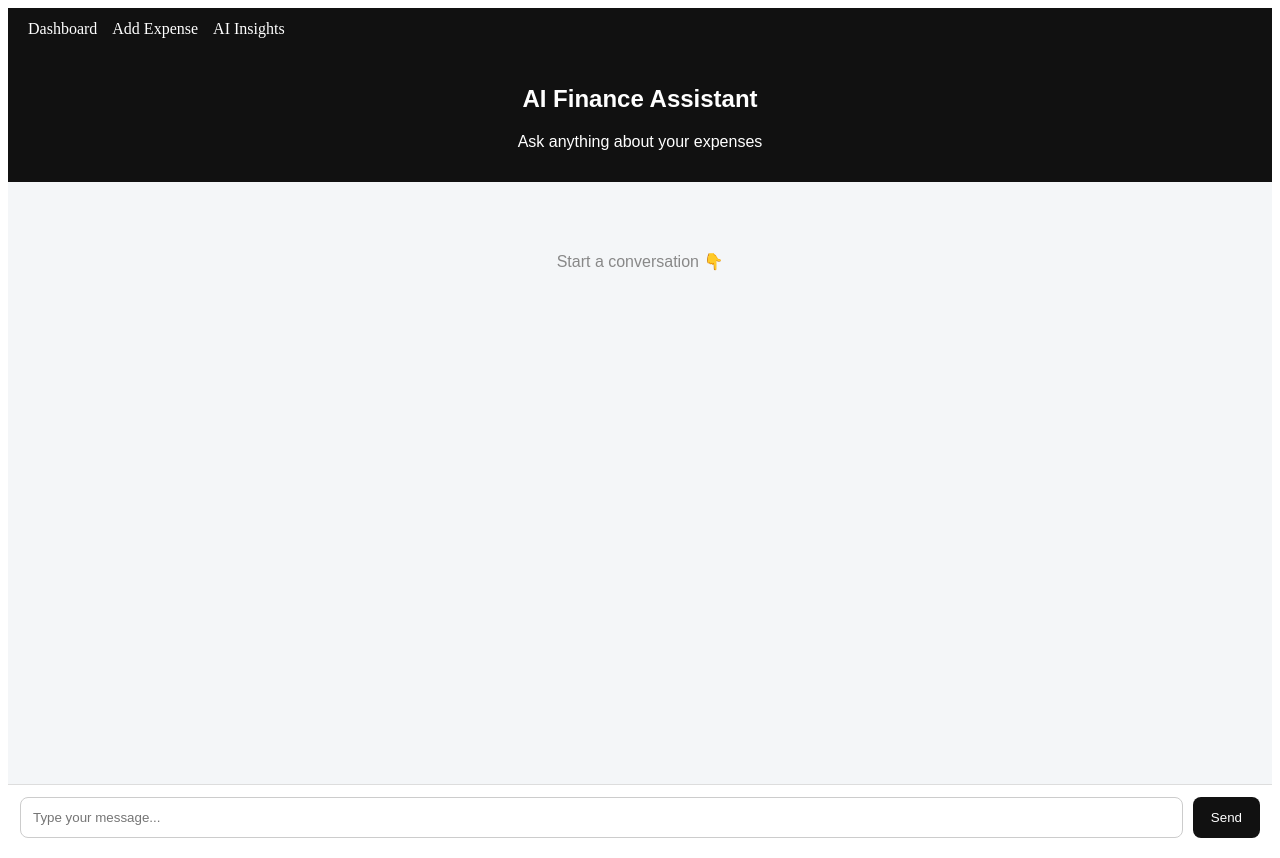
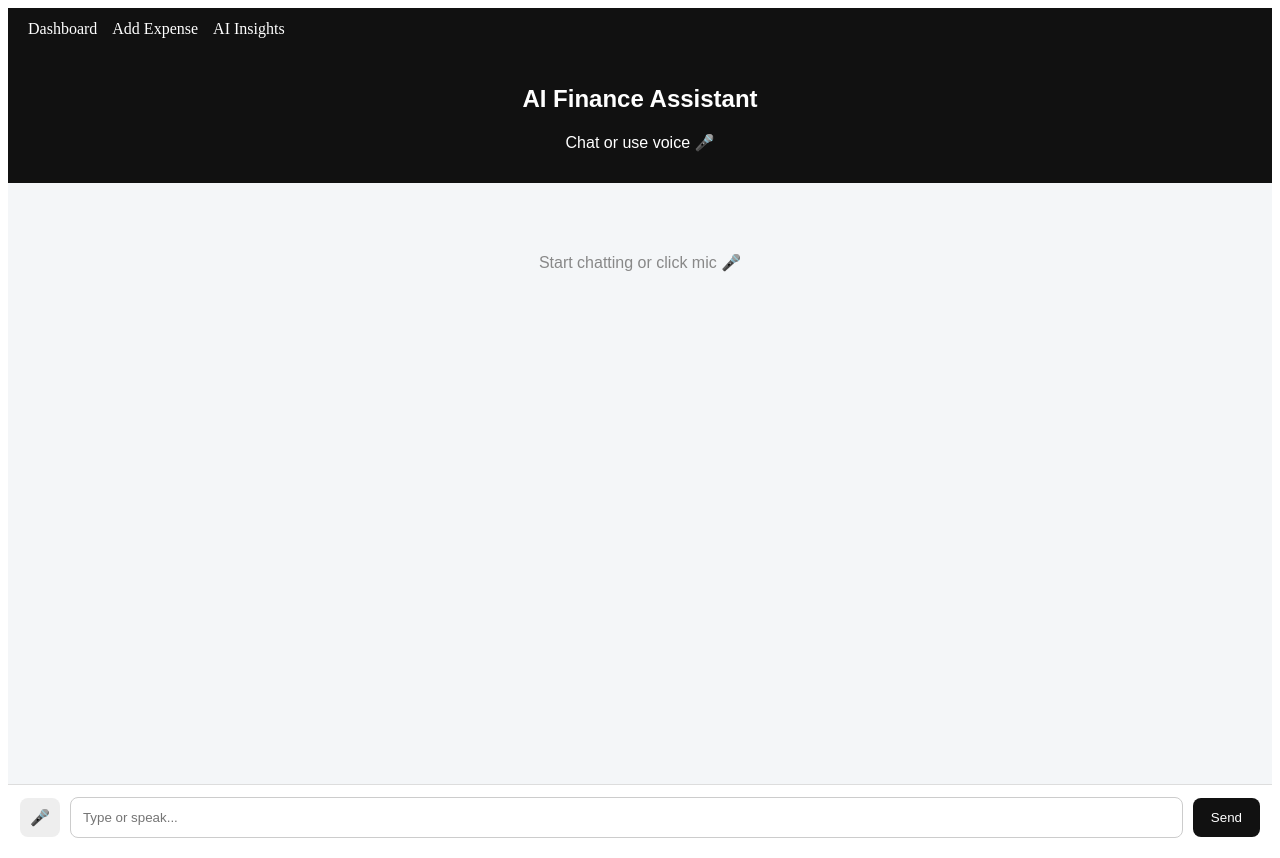
Before and after one commit to SharadaBende/AI-Expense-Tracker, a React app in the folder frontend/: page /ai in a window 1280 px wide. Built offline with nearby package versions, Linux system fonts and the light colour scheme; the HTML template or start-up script is replaced by a standard one.

Commit message:
add mic but not responcing, let me see further

```diff
--- a/frontend/src/pages/AIInsights.jsx
+++ b/frontend/src/pages/AIInsights.jsx
@@ -1,308 +1,3 @@
-// import { useState } from "react";
-// import axios from "axios";
-
-// const API = "http://127.0.0.1:8000";
-
-// function AIInsights() {
-//   const [messages, setMessages] = useState([]);
-//   const [input, setInput] = useState("");
-//   const [loading, setLoading] = useState(false);
-
-//   const sendMessage = async () => {
-//     if (!input.trim()) return;
-
-//     const userMessage = { role: "user", text: input };
-
-//     setMessages((prev) => [...prev, userMessage]);
-//     setInput("");
-//     setLoading(true);
-
-//     try {
-//       const res = await axios.get(
-//         `${API}/ai-chat?prompt=${encodeURIComponent(input)}`
-//       );
-
-//       const aiMessage = {
-//         role: "ai",
-//         text: res.data.reply
-//       };
-
-//       setMessages((prev) => [...prev, aiMessage]);
-//     } catch (err) {
-//       setMessages((prev) => [
-//         ...prev,
-//         { role: "ai", text: "Error getting response from AI" }
-//       ]);
-//     } finally {
-//       setLoading(false);
-//     }
-//   };
-
-//   return (
-//     <div style={styles.container}>
-//       <h2>🤖 AI Finance Chat</h2>
-
-//       {/* CHAT BOX */}
-//       <div style={styles.chatBox}>
-//         {messages.map((msg, i) => (
-//           <div
-//             key={i}
-//             style={{
-//               ...styles.message,
-//               alignSelf: msg.role === "user" ? "flex-end" : "flex-start",
-//               background: msg.role === "user" ? "#DCF8C6" : "#fff"
-//             }}
-//           >
-//             {msg.text}
-//           </div>
-//         ))}
-
-//         {loading && (
-//           <div style={styles.typing}>AI is thinking...</div>
-//         )}
-//       </div>
-
-//       {/* INPUT BOX */}
-//       <div style={styles.inputBox}>
-//         <input
-//           value={input}
-//           onChange={(e) => setInput(e.target.value)}
-//           placeholder="Ask about your expenses..."
-//           style={styles.input}
-//         />
-
-//         <button onClick={sendMessage} style={styles.button}>
-//           Send
-//         </button>
-//       </div>
-//     </div>
-//   );
-// }
-
-// const styles = {
-//   container: {
-//     maxWidth: "600px",
-//     margin: "auto",
-//     padding: "20px",
-//     fontFamily: "Arial"
-//   },
-//   chatBox: {
-//     height: "400px",
-//     overflowY: "auto",
-//     border: "1px solid #ddd",
-//     padding: "10px",
-//     display: "flex",
-//     flexDirection: "column",
-//     gap: "10px",
-//     background: "#f9f9f9"
-//   },
-//   message: {
-//     padding: "10px",
-//     borderRadius: "10px",
-//     maxWidth: "75%"
-//   },
-//   inputBox: {
-//     display: "flex",
-//     marginTop: "10px",
-//     gap: "10px"
-//   },
-//   input: {
-//     flex: 1,
-//     padding: "10px"
-//   },
-//   button: {
-//     padding: "10px 15px",
-//     cursor: "pointer"
-//   },
-//   typing: {
-//     fontStyle: "italic",
-//     color: "gray"
-//   }
-// };
-
-// export default AIInsights;
-
-
-
-
-
-
-
-
-
-
-
-
-
-
-// import { useEffect, useRef, useState } from "react";
-// import axios from "axios";
-
-// const API = "http://127.0.0.1:8000";
-
-// function AIInsights() {
-//   const [messages, setMessages] = useState([]);
-//   const [input, setInput] = useState("");
-//   const [loading, setLoading] = useState(false);
-//   const chatEndRef = useRef(null);
-
-//   // AUTO SCROLL
-//   useEffect(() => {
-//     chatEndRef.current?.scrollIntoView({ behavior: "smooth" });
-//   }, [messages, loading]);
-
-//   const sendMessage = async () => {
-//     if (!input.trim()) return;
-
-//     const userMsg = {
-//       role: "user",
-//       text: input,
-//       time: new Date().toLocaleTimeString()
-//     };
-
-//     setMessages((prev) => [...prev, userMsg]);
-//     setInput("");
-//     setLoading(true);
-
-//     try {
-//       const res = await axios.get(
-//         `${API}/ai-chat?prompt=${encodeURIComponent(input)}`
-//       );
-
-//       const aiMsg = {
-//         role: "ai",
-//         text: res.data.reply,
-//         time: new Date().toLocaleTimeString()
-//       };
-
-//       setMessages((prev) => [...prev, aiMsg]);
-//     } catch (err) {
-//       setMessages((prev) => [
-//         ...prev,
-//         {
-//           role: "ai",
-//           text: "Error: Unable to get response",
-//           time: new Date().toLocaleTimeString()
-//         }
-//       ]);
-//     } finally {
-//       setLoading(false);
-//     }
-//   };
-
-//   return (
-//     <div style={styles.container}>
-//       <h2>🤖 AI Finance Chat</h2>
-
-//       {/* CHAT BOX */}
-//       <div style={styles.chatBox}>
-//         {messages.map((msg, i) => (
-//           <div
-//             key={i}
-//             style={{
-//               ...styles.message,
-//               alignSelf: msg.role === "user" ? "flex-end" : "flex-start",
-//               backgroundColor: msg.role === "user" ? "#DCF8C6" : "#fff"
-//             }}
-//           >
-//             <div>{msg.text}</div>
-//             <div style={styles.time}>{msg.time}</div>
-//           </div>
-//         ))}
-
-//         {/* TYPING ANIMATION */}
-//         {loading && (
-//           <div style={styles.typing}>
-//             AI is typing...
-//           </div>
-//         )}
-
-//         <div ref={chatEndRef} />
-//       </div>
-
-//       {/* INPUT */}
-//       <div style={styles.inputBox}>
-//         <input
-//           value={input}
-//           onChange={(e) => setInput(e.target.value)}
-//           placeholder="Ask something..."
-//           style={styles.input}
-//           onKeyDown={(e) => e.key === "Enter" && sendMessage()}
-//         />
-//         <button onClick={sendMessage} style={styles.button}>
-//           Send
-//         </button>
-//       </div>
-//     </div>
-//   );
-// }
-
-// const styles = {
-//   container: {
-//     maxWidth: "600px",
-//     margin: "auto",
-//     padding: "20px",
-//     fontFamily: "Arial"
-//   },
-//   chatBox: {
-//     height: "500px",
-//     overflowY: "auto",
-//     border: "1px solid #ddd",
-//     padding: "10px",
-//     display: "flex",
-//     flexDirection: "column",
-//     gap: "10px",
-//     background: "#f9f9f9",
-//     borderRadius: "10px"
-//   },
-//   message: {
-//     padding: "10px",
-//     borderRadius: "10px",
-//     maxWidth: "75%",
-//     boxShadow: "0 1px 3px rgba(0,0,0,0.1)"
-//   },
-//   time: {
-//     fontSize: "10px",
-//     marginTop: "5px",
-//     opacity: 0.6
-//   },
-//   inputBox: {
-//     display: "flex",
-//     marginTop: "10px",
-//     gap: "10px"
-//   },
-//   input: {
-//     flex: 1,
-//     padding: "10px",
-//     borderRadius: "8px",
-//     border: "1px solid #ccc"
-//   },
-//   button: {
-//     padding: "10px 15px",
-//     background: "#111",
-//     color: "white",
-//     border: "none",
-//     borderRadius: "8px",
-//     cursor: "pointer"
-//   },
-//   typing: {
-//     fontStyle: "italic",
-//     color: "gray"
-//   }
-// };
-
-// export default AIInsights;
-
-
-
-
-
-
-
-
-
-
-
 import { useEffect, useRef, useState } from "react";
 import axios from "axios";
 
@@ -312,18 +7,22 @@ function AIInsights() {
   const [messages, setMessages] = useState([]);
   const [input, setInput] = useState("");
   const [loading, setLoading] = useState(false);
+  const [listening, setListening] = useState(false);
+
   const chatEndRef = useRef(null);
 
   useEffect(() => {
     chatEndRef.current?.scrollIntoView({ behavior: "smooth" });
   }, [messages, loading]);
 
-  const sendMessage = async () => {
-    if (!input.trim()) return;
+  // ---------------- SEND MESSAGE ----------------
+  const sendMessage = async (textFromVoice = null) => {
+    const messageText = textFromVoice || input;
+    if (!messageText.trim()) return;
 
     const userMsg = {
       role: "user",
-      text: input,
+      text: messageText,
       time: new Date().toLocaleTimeString()
     };
 
@@ -333,7 +32,7 @@ function AIInsights() {
 
     try {
       const res = await axios.get(
-        `${API}/ai-chat?prompt=${encodeURIComponent(input)}`
+        `${API}/ai-chat?prompt=${encodeURIComponent(messageText)}`
       );
 
       const aiMsg = {
@@ -357,20 +56,50 @@ function AIInsights() {
     }
   };
 
+  // ---------------- VOICE INPUT ----------------
+  const startVoiceInput = () => {
+    const SpeechRecognition =
+      window.SpeechRecognition || window.webkitSpeechRecognition;
+
+    if (!SpeechRecognition) {
+      alert("Voice input not supported in this browser");
+      return;
+    }
+
+    const recognition = new SpeechRecognition();
+    recognition.lang = "en-US";
+    recognition.interimResults = false;
+
+    recognition.start();
+    setListening(true);
+
+    recognition.onresult = (event) => {
+      const text = event.results[0][0].transcript;
+      setInput(text);
+      setListening(false);
+
+      // AUTO SEND (you can remove this line if you want manual send)
+      sendMessage(text);
+    };
+
+    recognition.onerror = () => setListening(false);
+    recognition.onend = () => setListening(false);
+  };
+
   return (
     <div style={styles.page}>
 
       {/* HEADER */}
       <div style={styles.header}>
         <h2>AI Finance Assistant</h2>
-        <p>Ask anything about your expenses</p>
+        <p>Chat or use voice 🎤</p>
       </div>
 
-      {/* CHAT CONTAINER */}
+      {/* CHAT */}
       <div style={styles.chatContainer}>
         {messages.length === 0 && (
           <div style={styles.empty}>
-            Start a conversation 👇
+            Start chatting or click mic 🎤
           </div>
         )}
 
@@ -379,13 +108,15 @@ function AIInsights() {
             key={i}
             style={{
               ...styles.messageRow,
-              justifyContent: msg.role === "user" ? "flex-end" : "flex-start"
+              justifyContent:
+                msg.role === "user" ? "flex-end" : "flex-start"
             }}
           >
             <div
               style={{
                 ...styles.bubble,
-                backgroundColor: msg.role === "user" ? "#DCF8C6" : "#ffffff"
+                backgroundColor:
+                  msg.role === "user" ? "#DCF8C6" : "#ffffff"
               }}
             >
               <div style={styles.text}>{msg.text}</div>
@@ -394,26 +125,34 @@ function AIInsights() {
           </div>
         ))}
 
-        {loading && (
-          <div style={styles.typing}>
-            AI is thinking...
-          </div>
-        )}
+        {loading && <div style={styles.typing}>AI is thinking...</div>}
 
         <div ref={chatEndRef} />
       </div>
 
-      {/* INPUT AREA */}
+      {/* INPUT */}
       <div style={styles.inputBar}>
+
+        {/* MIC BUTTON */}
+        <button
+          onClick={startVoiceInput}
+          style={{
+            ...styles.micButton,
+            background: listening ? "#ff4d4d" : "#eee"
+          }}
+        >
+          🎤
+        </button>
+
         <input
           value={input}
           onChange={(e) => setInput(e.target.value)}
-          placeholder="Type your message..."
+          placeholder={listening ? "Listening..." : "Type or speak..."}
           style={styles.input}
           onKeyDown={(e) => e.key === "Enter" && sendMessage()}
         />
 
-        <button onClick={sendMessage} style={styles.button}>
+        <button onClick={() => sendMessage()} style={styles.button}>
           Send
         </button>
       </div>
@@ -421,6 +160,7 @@ function AIInsights() {
   );
 }
 
+// ---------------- STYLES ----------------
 const styles = {
   page: {
     height: "100vh",
@@ -473,7 +213,8 @@ const styles = {
     padding: "12px",
     background: "white",
     borderTop: "1px solid #ddd",
-    gap: "10px"
+    gap: "10px",
+    alignItems: "center"
   },
 
   input: {
@@ -493,6 +234,14 @@ const styles = {
     cursor: "pointer"
   },
 
+  micButton: {
+    padding: "10px",
+    borderRadius: "8px",
+    border: "none",
+    cursor: "pointer",
+    fontSize: "16px"
+  },
+
   typing: {
     fontStyle: "italic",
     color: "#666"
```
Also changed, not shown: 1 other file (tests, documents, lock files or other folders).
